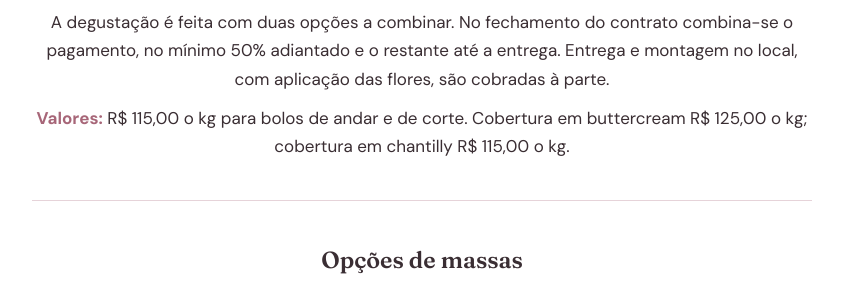
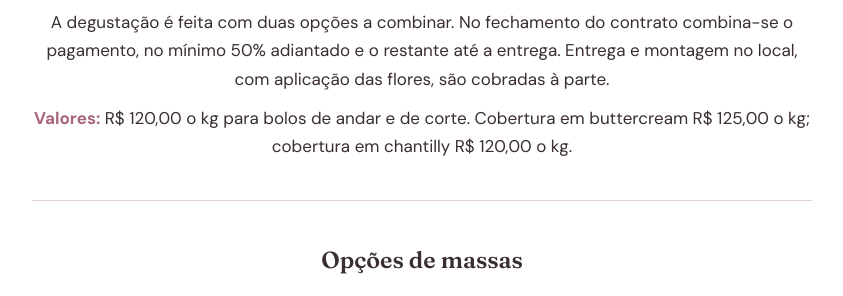
Before and after one commit to biafbrandao/menu, a Jekyll site: the page built from bolos-de-casamento.md, in a window 1280 px wide and 900 px high, scrolled down 958 px. Shown: the part 153-449 px from the top of the window, without its empty margins (218-1061 px from the left). Built offline with Jekyll 4.4.1, drawn with Linux system fonts in a browser that asks for light colours.

Commit message:
precos_e_bolo_maracuja

```diff
--- a/bolos-de-casamento.md
+++ b/bolos-de-casamento.md
@@ -17,7 +17,7 @@ O bolo de andar é feito com massa amanteigada mais estruturada e recheios mais
 
 A degustação é feita com duas opções a combinar. No fechamento do contrato combina-se o pagamento, no mínimo 50% adiantado e o restante até a entrega. Entrega e montagem no local, com aplicação das flores, são cobradas à parte.
 
-**Valores:** R$ 115,00 o kg para bolos de andar e de corte. Cobertura em buttercream R$ 125,00 o kg; cobertura em chantilly R$ 115,00 o kg.
+**Valores:** R$ 120,00 o kg para bolos de andar e de corte. Cobertura em buttercream R$ 125,00 o kg; cobertura em chantilly R$ 120,00 o kg.
 
 ## Opções de massas
 
```
Also changed, not shown: bolos.md (+8 -0 lines), macarons.md (+1 -1 lines), img/2_bolo_maracuja_1.jpeg (added), 2 other files.
